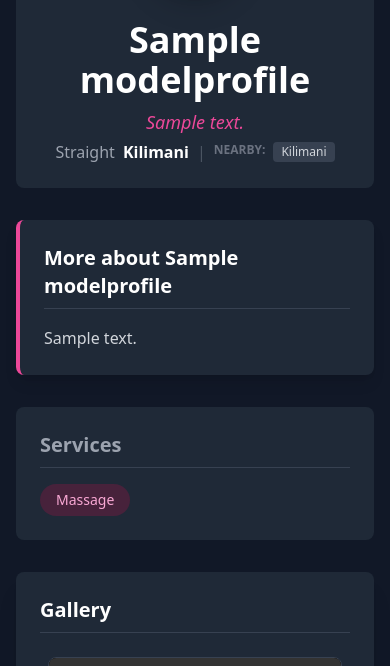
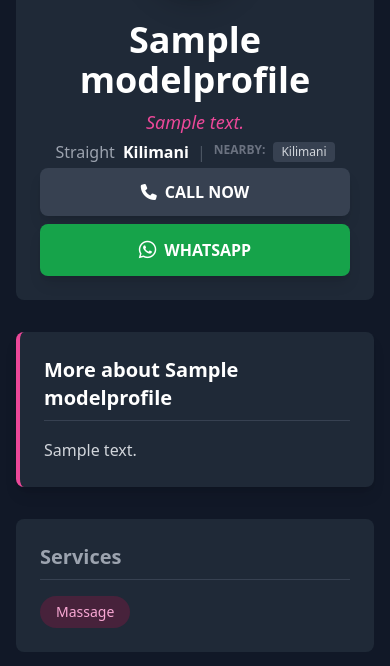
Before and after one commit to xcixor/raha, a Django app: a page that uses templates/models_app/public_detail.html in a window 390 px wide. Shown: the part 237-903 px from the top of the page. Run offline with Django 5.2, Linux system fonts and the light colour scheme; data comes from the database, SQL or seed files in the repository; tables that the repository leaves empty hold one stand-in row (values such as "Sample post"); some libraries are stand-ins or nearby versions; grey boxes are pictures that could not be loaded.

Commit message:
feat: add Call and WhatsApp contact buttons to model cards and profile pages with mobile/desktop detection

```diff
--- a/apps/models_app/models/profile.py
+++ b/apps/models_app/models/profile.py
@@ -39,3 +39,13 @@ class ModelProfile(models.Model):
 
     def __str__(self):
         return self.model_name
+
+    @property
+    def whatsapp_number(self):
+        """Returns phone number in 2547XXXXXXXX format"""
+        phone = self.user.phone_number
+        if phone.startswith('0'):
+            return f"254{phone[1:]}"
+        if phone.startswith('+'):
+            return phone[1:]
+        return phone
--- a/templates/models_app/public_detail.html
+++ b/templates/models_app/public_detail.html
@@ -34,6 +34,25 @@
                         {% endfor %}
                     </div>
                     {% endif %}
+                </div>
+
+                <!-- Contact Buttons -->
+                <div class="flex flex-col sm:flex-row space-y-2 sm:space-y-0 sm:space-x-4 mt-6" x-data="{
+                    openWa(phone) {
+                        const link = /Android|iPhone|iPad|iPod/i.test(navigator.userAgent)
+                            ? `https://wa.me/${phone}`
+                            : `https://web.whatsapp.com/send?phone=${phone}`;
+                        window.open(link, '_blank');
+                    }
+                }">
+                    <a href="tel:{{ profile.user.phone_number }}"
+                       class="bg-gray-700 hover:bg-gray-600 text-white font-bold py-3 px-8 rounded-lg flex items-center justify-center transition-all transform hover:scale-105 shadow-lg">
+                        <i class="fa-solid fa-phone mr-2"></i> CALL NOW
+                    </a>
+                    <button @click="openWa('{{ profile.whatsapp_number }}')"
+                            class="bg-green-600 hover:bg-green-700 text-white font-bold py-3 px-8 rounded-lg flex items-center justify-center transition-all transform hover:scale-105 shadow-lg">
+                        <i class="fa-brands fa-whatsapp mr-2 text-xl"></i> WHATSAPP
+                    </button>
                 </div>
             </div>
         </div>
```
Also changed, not shown: templates/models_app/partials/model_grid.html (+21 -1 lines).
